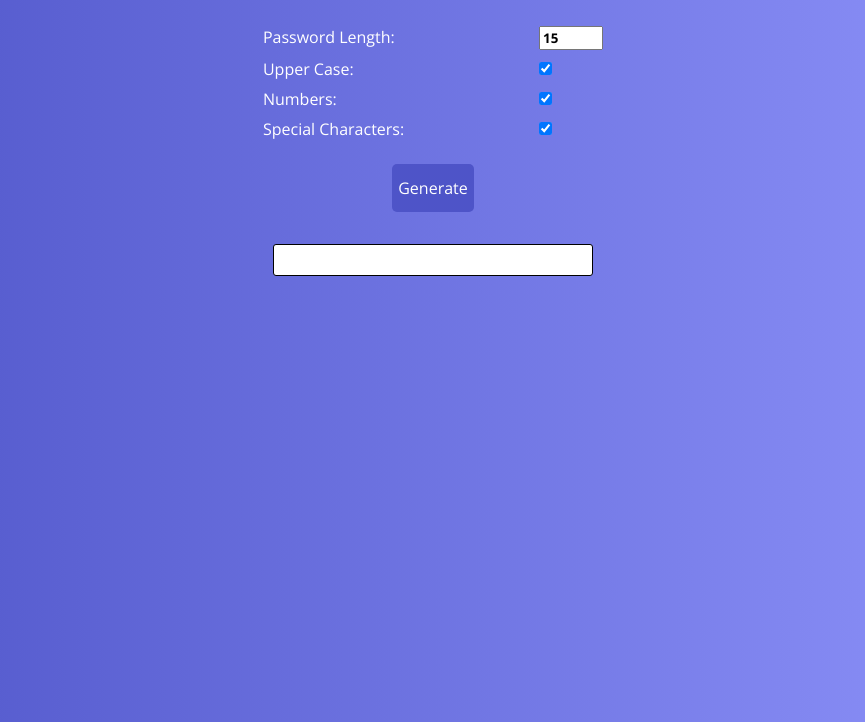
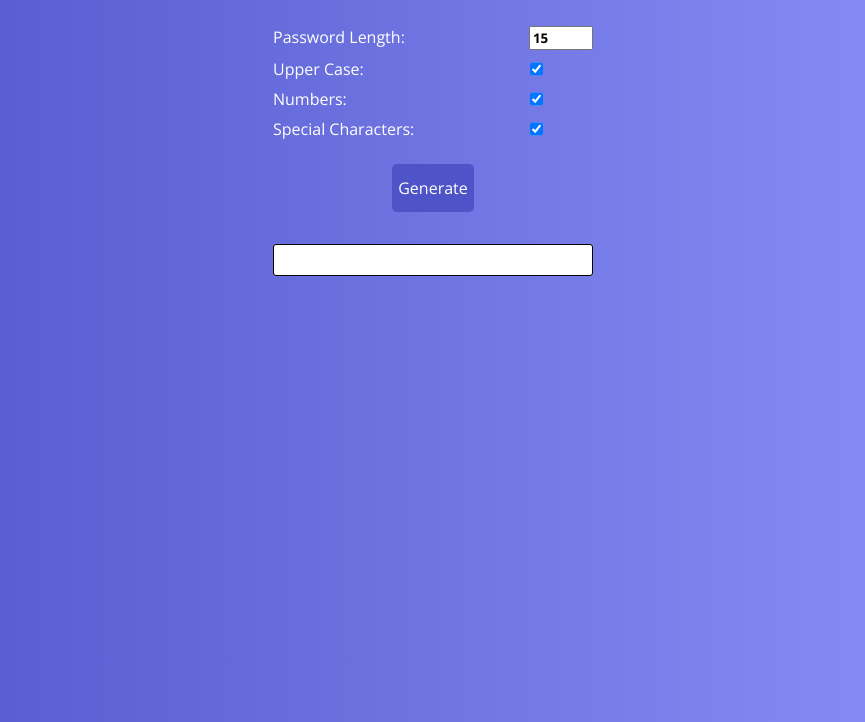
Before and after one commit to tomascript/password-generator-tk, a plain HTML site: page index.html in a window 1280 px wide. Shown: the part 78-800 px from the top of the page, without its empty margins (207-1072 px from the left). Drawn offline with nearby package versions, Linux system fonts and the light colour scheme.

Commit message:
align options to width of heading and textarea

```diff
--- a/index.css
+++ b/index.css
@@ -45,17 +45,24 @@ h1 {
 
 .form_control {
   margin-top: 0.5rem;
+  width: 20rem;
+  display: flex;
+  justify-content: space-between;
 }
 
 label {
   display: inline-block;
-  width: 20vw;
-  margin-right: 1rem;
+  width: 50%;
+  /* margin-right: 1rem; */
   min-width: 150px;
 }
 
+input {
+  display: inline-block;
+}
+
 input[type='checkbox'] {
-  margin: 0;
+  margin: 0 3.1rem;
 }
 
 #pass-length {
```
